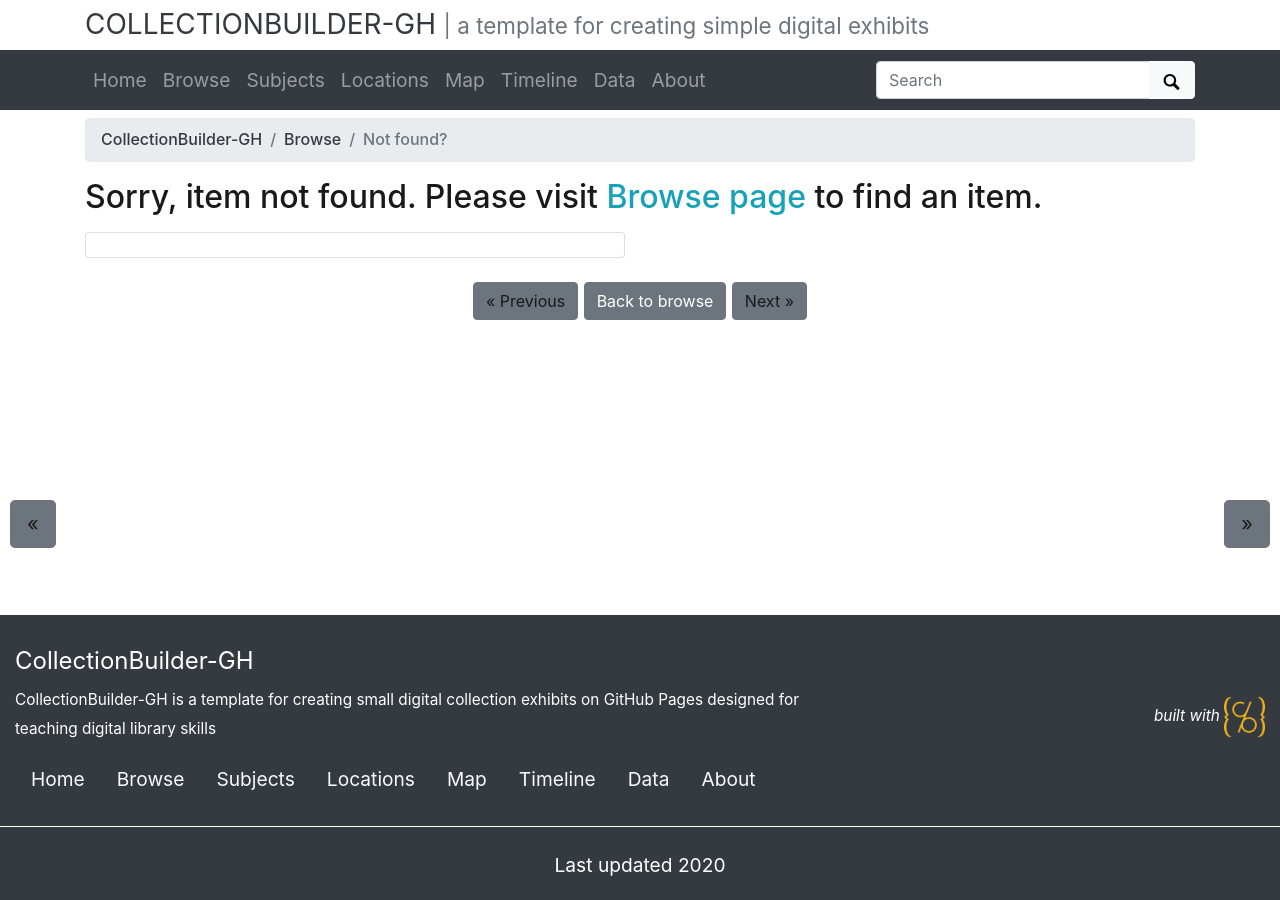
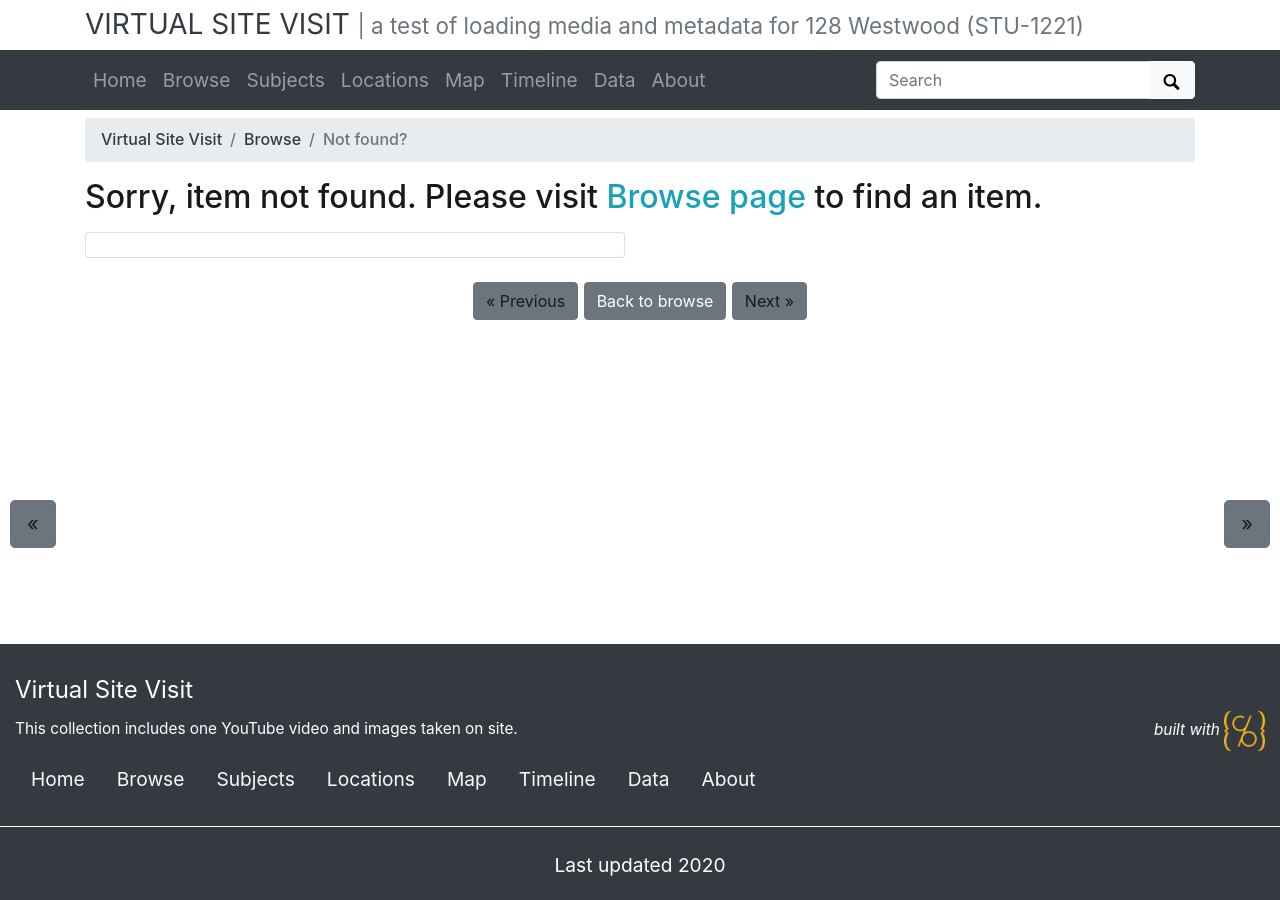
Before and after one commit to johrk/virtual-site-visit, a Jekyll site: the page built from pages/item.md, in a window 1280 px wide. Built offline with Jekyll 4.4.1, drawn with Linux system fonts in a browser that asks for light colours.

Commit message:
added collection to config

```diff
--- a/_config.yml
+++ b/_config.yml
@@ -18,20 +18,20 @@
 # SITE SETTINGS
 #
 # title of site appears in banner
-title: CollectionBuilder-GH
+title: Virtual Site Visit
 # tagline, a short phrase that will appear throughout the site in the top banner
-tagline: a template for creating simple digital exhibits
+tagline: a test of loading media and metadata for 128 Westwood (STU-1221)
 # description appears in meta tags and other locations
 # this description might appear in search result lists, keep around 160 characters max
-description: "CollectionBuilder-GH is a template for creating small digital collection exhibits on GitHub Pages designed for teaching digital library skills"
+description: "This collection includes one YouTube video and images taken on site."
 # creator of the digital collection, to appear in meta tags; we typically use our GitHub usernames but feel free to just use your name
-author: CollectionBuilder
+author: johrk
 
 ##########
 # COLLECTION SETTINGS
 #
 # choose metadata: this is the name of the csv file in your _data directory that describes the objects in your collection
-metadata: demo-metadata
+metadata: westwood_metadata
 
 ##########
 # GOOGLE SERVICES [optional!]
@@ -44,7 +44,7 @@
 # ROBOTS EXCLUDE
 #
 # set noindex to true if you do NOT want Google to index your site
-# noindex: true
+noindex: true
 
 ##########
 # BUILD SETTINGS
```
